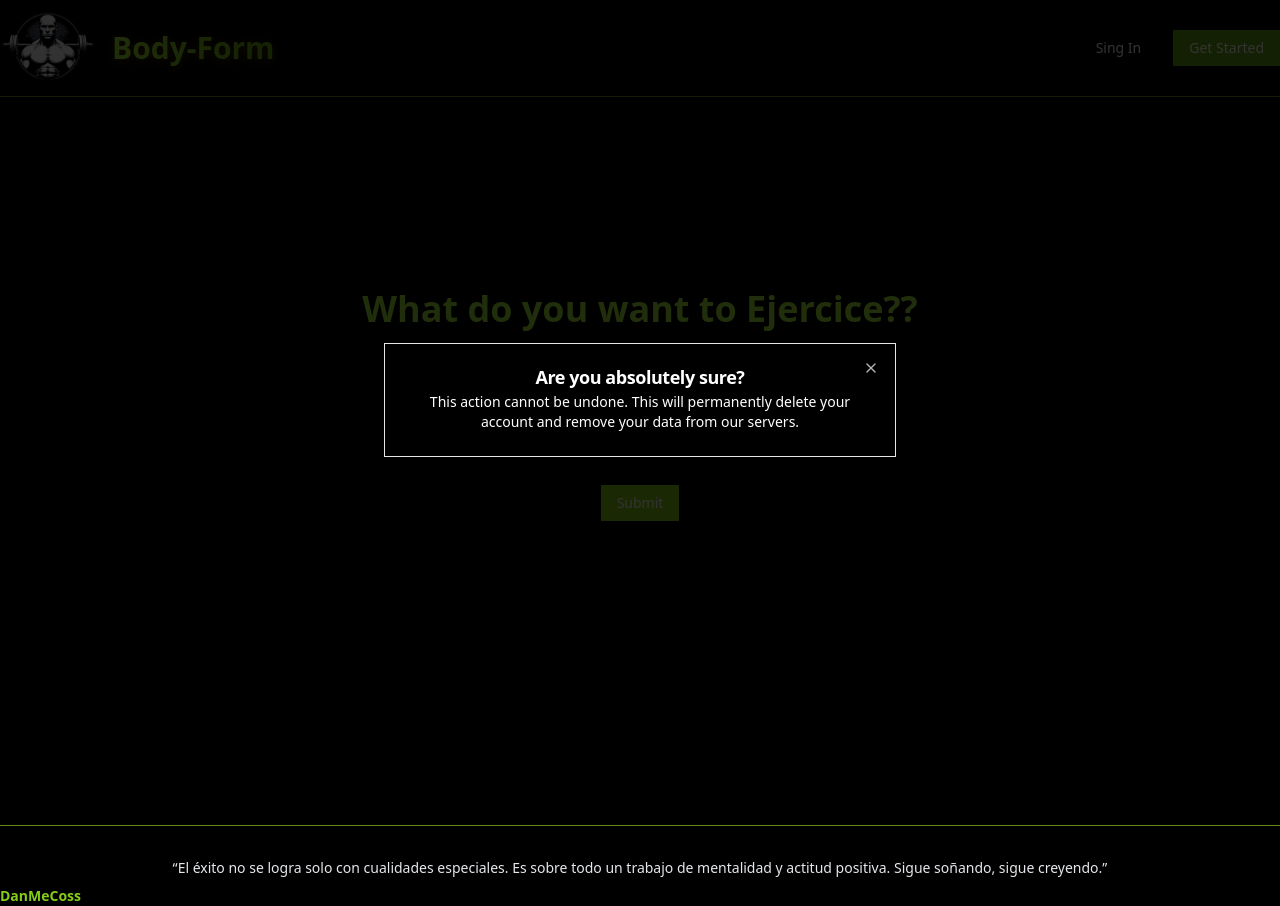
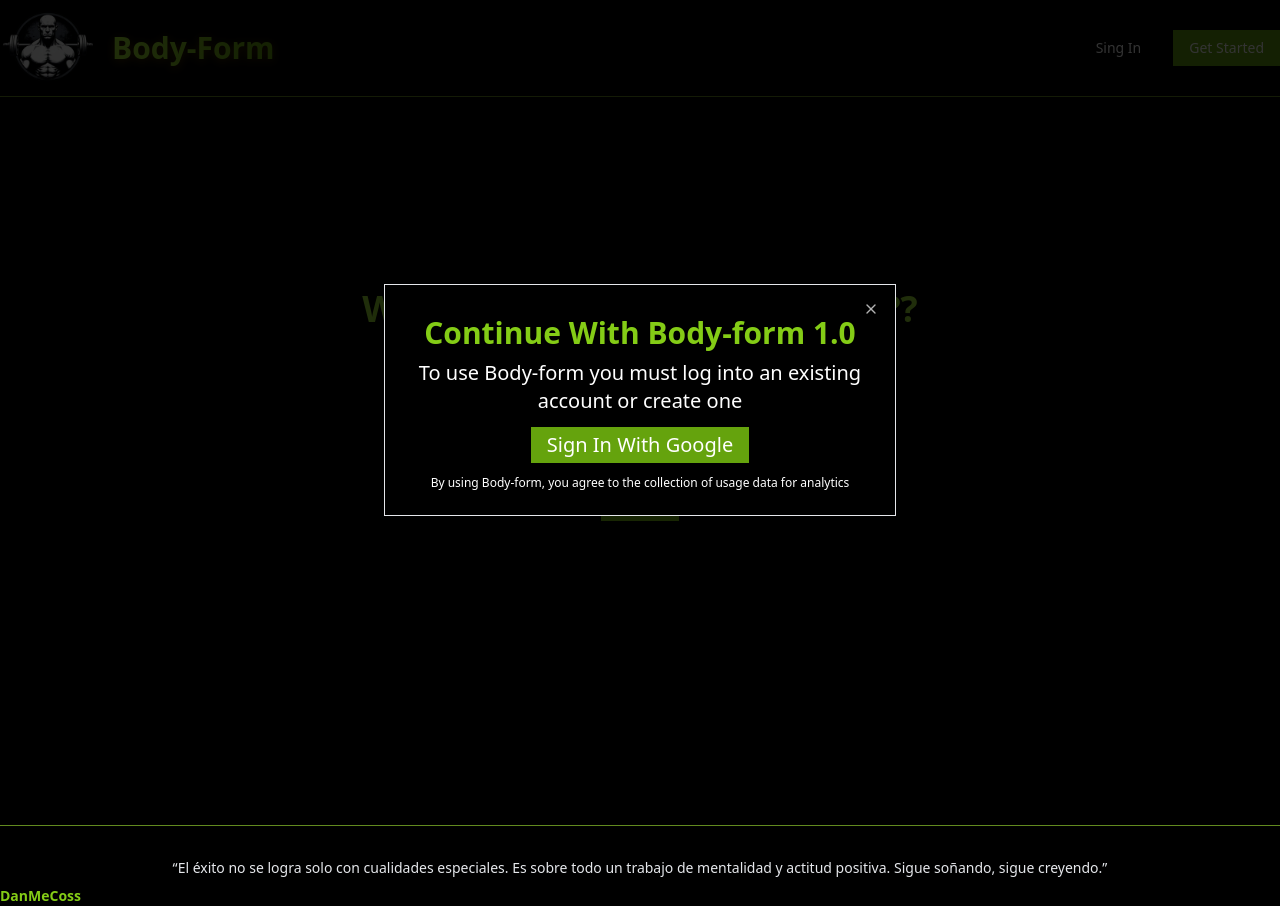
Before and after one commit to kiskee/body-form, a React (Vite) app: page / in a window 1280 px wide. Both pictures are taken after a click on the button "Submit". Built offline with nearby package versions, Linux system fonts and the light colour scheme.

Commit message:
[Dev] adding google setup for login

```diff
--- a/package.json
+++ b/package.json
@@ -13,8 +13,10 @@
     "@radix-ui/react-dialog": "^1.1.4",
     "@radix-ui/react-select": "^2.1.4",
     "@radix-ui/react-slot": "^1.1.1",
+    "@react-oauth/google": "^0.12.1",
     "@vercel/speed-insights": "^1.1.0",
     "@vitejs/plugin-react": "^4.3.4",
+    "axios": "^1.7.9",
     "class-variance-authority": "^0.7.1",
     "clsx": "^2.1.1",
     "lucide-react": "^0.471.0",
--- a/src/components/Layaut.jsx
+++ b/src/components/Layaut.jsx
@@ -2,11 +2,13 @@ import Header from './Header'
 import Footer from './Footer'
 import { UserDetailContext } from '@/context/UserDetailContext';
 import  {useState} from 'react'
+import { GoogleOAuthProvider } from '@react-oauth/google';
 
 export default function Layaut({ children }) {
   const [userDetail, setUserDetail] = useState()
   // body
   return (
+    <GoogleOAuthProvider clientId={import.meta.env.VITE_GOOGLE}>
       <UserDetailContext.Provider value={{userDetail, setUserDetail}} >
     <div className="min-h-screen bg-black  flex flex-col ">
       {/* Encabezado con el logo y el título */}
@@ -18,5 +20,6 @@ export default function Layaut({ children }) {
       <Footer />
     </div>
     </UserDetailContext.Provider>
+    </GoogleOAuthProvider>
   );
 }
--- a/src/components/SingIngDialog.jsx
+++ b/src/components/SingIngDialog.jsx
@@ -6,17 +6,54 @@ import {
   DialogTitle,
   DialogTrigger,
 } from "@/components/ui/dialog";
+import { Button } from "@/components/ui/button";
+import {useGoogleLogin} from '@react-oauth/google'
+import { useContext } from "react";
+import { UserDetailContext } from "@/context/UserDetailContext";
+import axios from "axios";
 
-export default function SingInDialog({openDialog, closeDialog}) {
+export default function SingInDialog({ openDialog, closeDialog }) {
+const {userDetail, setUserDetail} = useContext(UserDetailContext)
+
+const googleLogin = useGoogleLogin({
+    onSuccess: async (tokenResponse) => {
+      console.log(tokenResponse);
+      const userInfo = await axios.get(
+        'https://www.googleapis.com/oauth2/v3/userinfo',
+        { headers: { Authorization: 'Bearer '+tokenResponse?.access_token } },
+      );
+
+      console.log(userInfo);
+      setUserDetail(userInfo?.data)
+      closeDialog(false)
+    },
+    onError: errorResponse => console.log(errorResponse),
+  });
+
+
   return (
-    <Dialog open={openDialog}  onOpenChange={closeDialog} className="bg-white" >
-
+    <Dialog open={openDialog} onOpenChange={closeDialog} className="bg-white">
       <DialogContent className="bg-black text-white">
         <DialogHeader>
-          <DialogTitle>Are you absolutely sure?</DialogTitle>
-          <DialogDescription>
-            This action cannot be undone. This will permanently delete your
-            account and remove your data from our servers.
+          <DialogTitle> </DialogTitle>
+          <DialogDescription as="div">
+          <h2 className="font-bold text-3xl text-center text-lime-500">
+                Continue With Body-form 1.0
+              </h2>
+            <div className="flex flex-col items-center justify-center gap-3">
+
+              <p className="mt-2 text-center text-xl">
+                To use Body-form you must log into an existing account or create
+                one
+              </p>
+              <Button className="bg-lime-600 text-white text-xl rounded-lg" onClick={googleLogin}>
+                Sign In With Google
+              </Button>
+              <p className="text-xs">
+                By using Body-form, you agree to the collection of usage data
+                for analytics
+              </p>
+            </div>
           </DialogDescription>
         </DialogHeader>
       </DialogContent>
```
Also changed, not shown: 2 other files (tests, documents, lock files or other folders).
